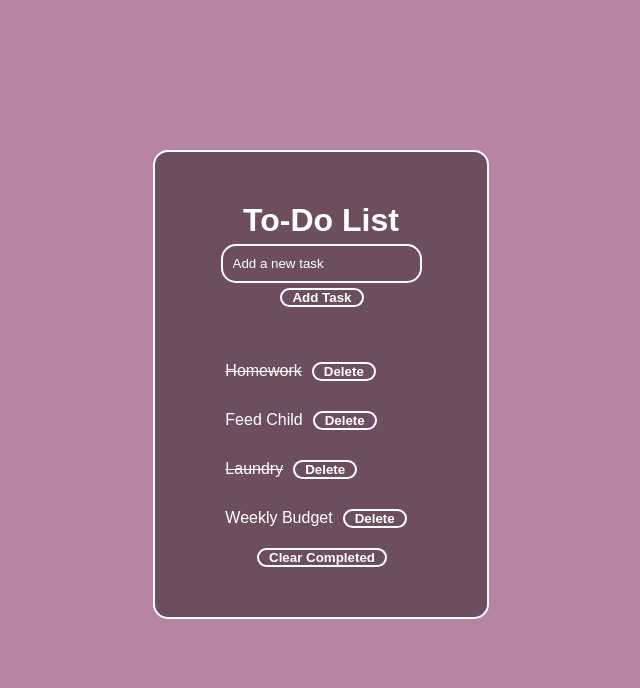
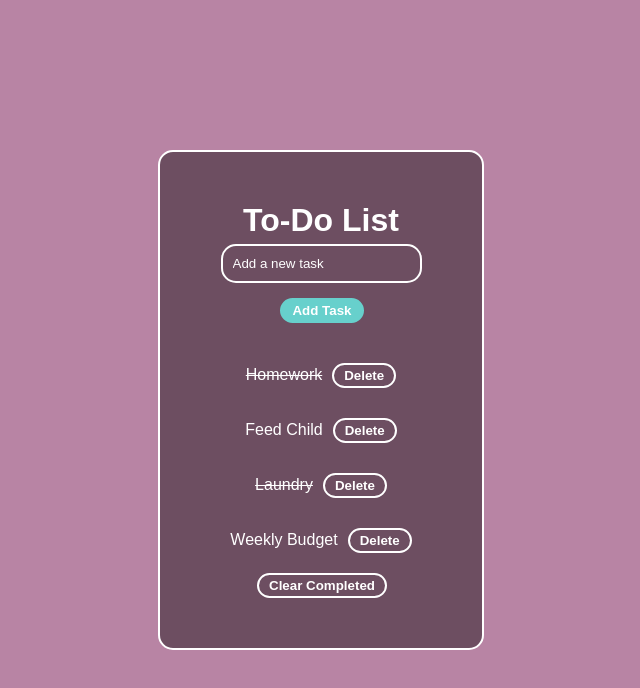
Before and after one commit to rabidfae/Lauras-to-do, a plain HTML site: page index.html in a window 1280 px wide. In both pictures the pointer is over the button "Add Task". Shown: the whole page, without its empty margins (319-959 px from the left). Drawn offline with Linux system fonts and the light colour scheme.

Commit message:
styling changes

```diff
--- a/style.css
+++ b/style.css
@@ -75,7 +75,12 @@ button:hover {
     border-radius: 32px;
     font-weight: bold;
     margin-left: 2px;;
+    margin-top: 10px;
 
+}
+#addButton:hover {
+    background-color: var(--teal);
+    border: 2px solid var(--teal);
 }
 
 ul {
@@ -83,13 +88,11 @@ ul {
     flex-direction: column;
     list-style:none;
     margin:5px;
-    margin-top: 20px;
-    text-align: left;
+    text-align:center;
 }
 li{
     list-style: none;
     padding:15px;
-    margin-right:10px
 }
 
 .taskList {
@@ -105,6 +108,12 @@ button {
     border-radius: 32px;
     font-weight: bold;
     margin-left:10px;
+    padding-top:3px;
+    padding-bottom: 3px;
+}
+button:hover {
+    background-color: var(--teal);
+    border: 2px solid var(--teal);
 }
 
 #clearButton {
@@ -118,7 +127,10 @@ button {
     font-weight: bold;
     margin-left: 2px;
 }
-
+#clearButton:hover {
+    background-color: var(--teal);
+    border: 2px solid var(--teal);
+}
 .ulButt {
     display: flex;
     flex-direction: column;
```
